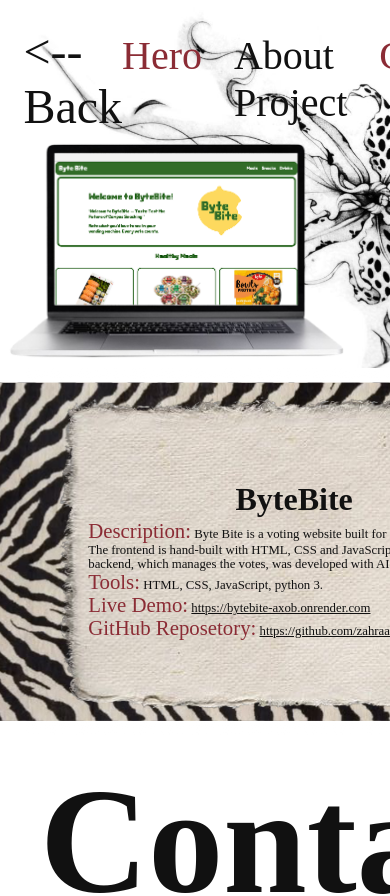
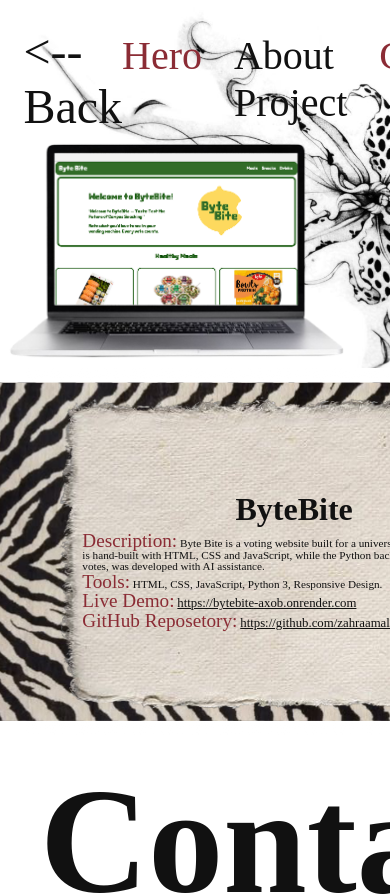
Before and after one commit to zahraamalik06/my-portfolio, a React (Vite) app: page /my-portfolio/project/bytebite in a window 390 px wide. Shown: the top 896 px of the page. Built offline with nearby package versions, Linux system fonts and the light colour scheme; a web font is replaced by a local one.

Commit message:
Make project info text smaller on phone

```diff
--- a/src/components/About.css
+++ b/src/components/About.css
@@ -15,7 +15,8 @@
 .About p {
   max-width: 800px;
   line-height: 1.8;
-  font-size: clamp(0.75rem, 1.6vw, 1.15rem);
+  font-size: clamp(0.65rem, 1.6vw, 1.15rem);
+  text-align: start;
 }
 
 .About p b {
--- a/src/components/About.jsx
+++ b/src/components/About.jsx
@@ -10,9 +10,9 @@ export default function About(){
 
             <p>I’m an aspiring <b>front-end developer</b> interested in creating digital experiences that bring design and functionality together.</p>
 
-           <p> I enjoy experimenting with layouts, building interactive features, and learning how ideas move from a design into a working website.</p>
+           <p> I enjoy experimenting with layouts, building interactive features, and learning how ideas move from a design into a working website.  Currently learning, building, and looking for opportunities to grow through real-world projects.</p>
 
-            <p>Currently learning, building, and looking for opportunities to grow through real-world projects.</p>
+         <p></p>
         </div>
     );
 }
--- a/src/data/projects.js
+++ b/src/data/projects.js
@@ -7,7 +7,7 @@ export const projects = [
     id: 'multistep-form',
     title: 'MultiStep Form',
     description: 'A multi-step sign-up form built with vanilla JavaScript. It features step validation, monthly/yearly pricing that updates across steps, and a dynamic summary with an automatically calculated total.',
-    tools: [' HTML,', ' CSS,', ' JavaScript.'],
+    tools: [' HTML,', ' CSS,', ' JavaScript,', ' Non-responsive Design.'],
     liveUrl: 'https://zahraamalik06.github.io/Multi-Step-Form_ZM/',
     githubUrl: 'https://github.com/zahraamalik06/Multi-Step-Form_ZM.git',
     image: MultiStepformMockup,
@@ -16,8 +16,8 @@ export const projects = [
   {
     id: 'lightsoul',
     title: 'LightSoul',
-    description: 'Light Soul is a handmade audiovisual instrument — a laser-cut controller with five physical inputs that sculpt generative light patterns and music in real time, all running in the browser over WiFi. Built fast and by feel, with AI as a coding partner throughout. The kind of project where the process matched the output.',
-    tools: [' HTML,', ' CSS,', ' JavaScript,', ' tone.js,', ' p5.js.'],
+    description: 'Light Soul is a handmade audiovisual instrument — a laser-cut controller with five physical inputs that sculpt generative light patterns and music in real time, all running in the browser over WiFi. Built fast and by feel, with AI as a coding partner throughout.',
+    tools: [' HTML,', ' CSS,', ' JavaScript,', ' Tone.js,', ' p5.js,', ' Non-Responsive Design.'],
     liveUrl: 'https://zahraamalik06.github.io/LightSoul/',
     githubUrl: 'https://github.com/zahraamalik06/LightSoul.git',
     image: LightSoulMockup,
@@ -27,7 +27,7 @@ export const projects = [
     id: 'bytebite',
     title: 'ByteBite',
     description: 'Byte Bite is a voting website built for a university project. The frontend is hand-built with HTML, CSS and JavaScript, while the Python backend, which manages the votes, was developed with AI assistance.',
-    tools: [' HTML,', ' CSS,', ' JavaScript,', ' python 3.'],
+    tools: [' HTML,', ' CSS,', ' JavaScript,', ' Python 3,', ' Responsive Design.'],
     liveUrl: 'https://bytebite-axob.onrender.com',
     githubUrl: 'https://github.com/zahraamalik06/bytebite.git',
     image: BytebiteMockup,
@@ -37,7 +37,7 @@ export const projects = [
     id: 'portfolio_',
     title: 'Portfolio',
     description: 'My personal portfolio website, built with HTML, CSS and React. It presents my projects and skills, and doubles as a project itself.',
-    tools: [' HTML,', ' CSS,', ' JavaScript,', ' React.'],
+    tools: [' HTML,', ' CSS,', ' JavaScript,', ' React,', ' Responsive Design.'],
     liveUrl: 'https://zahraamalik06.github.io/my-portfolio/',
     githubUrl: 'https://github.com/zahraamalik06/my-portfolio.git',
     image: PortfolioMockup,
--- a/src/pages/ProjectPage.css
+++ b/src/pages/ProjectPage.css
@@ -36,12 +36,12 @@
 
 .ProjectPage #ProjectPageInfo .title {
   font-family: 'Island Moments', cursive;
-  font-size: clamp(1.3rem, 3.5vw, 3.1rem);
+  font-size: clamp(1.2rem, 3.5vw, 3.1rem);
   color: var(--burgundy);
 }
 
 .ProjectPage p {
-  font-size: clamp(0.8rem, 2.5vw, 1.75rem);
+  font-size: clamp(0.7rem, 2.5vw, 1.75rem);
   line-height: 1.3;
 }
 
@@ -81,7 +81,7 @@
   }
 
   .ProjectPage #ProjectPageInfo {
-    padding: 0 15%;
+    padding: 0 14%;
     align-content: center;
   }
 
@@ -92,7 +92,7 @@
 
   .ProjectPage p,
   .ProjectPage .Links {
-    line-height: 1.1;
+    line-height: 1;
   }
 
   .ProjectPage #ProjectPageHero img {
```
